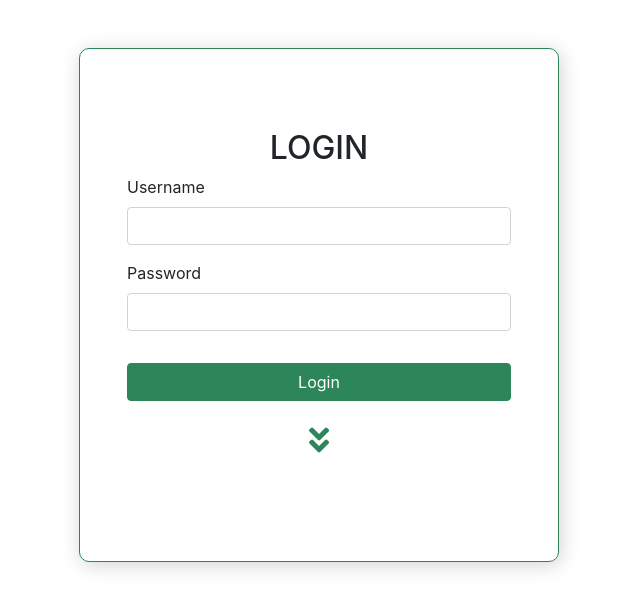
After one commit to jingyili2014/RateMyAnime, a PHP site: template templates/login.html.twig in a window 1280 px wide. The commit adds this page. Shown: the top 610 px of the page, without its empty margins (321-961 px from the left). Run offline with PHP 8.4, Linux system fonts and the light colour scheme; the template is opened without the code that fills it, so the values that code supplies are empty; some libraries are stand-ins or nearby versions.

Commit message:
login system added

```diff
--- /dev/null
+++ b/logout.php
@@ -0,0 +1,6 @@
+<?php
+
+session_start();
+session_destroy();
+
+header('location: index.php');
--- a/templates/index.html.twig
+++ b/templates/index.html.twig
@@ -82,7 +82,7 @@
         </li>
 
         <li class="nav-item ml-5">
-          <a class="nav-link text-white" href="#">
+          <a class="nav-link text-white" href="./login">
             <i class="fas fa-user"></i>
           </a>
         </li>
--- /dev/null
+++ b/templates/login.html.twig
@@ -0,0 +1,112 @@
+<!DOCTYPE html>
+<html>
+<head>
+    <link href="https://stackpath.bootstrapcdn.com/bootstrap/4.3.1/css/bootstrap.min.css" rel="stylesheet" integrity="sha384-ggOyR0iXCbMQv3Xipma34MD+dH/1fQ784/j6cY/iJTQUOhcWr7x9JvoRxT2MZw1T" crossorigin="anonymous">
+    <link rel="stylesheet" href="https://use.fontawesome.com/releases/v5.7.0/css/all.css" integrity="sha384-lZN37f5QGtY3VHgisS14W3ExzMWZxybE1SJSEsQp9S+oqd12jhcu+A56Ebc1zFSJ" crossorigin="anonymous">
+    <title>Login/Register</title>
+    <style>
+        .login-box {
+            border: 1px solid #2d8659;
+            border-radius: 10px;
+            padding: 2rem;
+            box-shadow: 2px 3px 20px lightgrey;
+            max-width: 30rem;
+
+        }
+
+        .login-box:hover {
+            box-shadow: 2px 3px 70px lightgrey;
+            transition: 0.7s;
+        }
+
+
+        .login-btn {
+            background-color: #2d8659;
+            border: 1px solid #2d8659;
+            color: white;
+            width: 100%;
+        }
+
+        .login-btn:hover {
+            background-color: transparent;
+            color: #2d8659;
+        }
+
+
+        #register-dropdown {
+            display: none;
+        }
+
+        .dropdown-btn {
+            color: #2d8659;
+            font-size: 2rem;
+        }
+
+        .dropdown-btn:hover {
+            cursor: pointer;
+        }
+
+
+        .register-btn {
+            background-color: #1aa3ff;
+            border: 1px solid #1aa3ff;
+            color: white;
+            width: 100%;
+        }
+
+        .register-btn:hover {
+            background-color: transparent;
+            color: #1aa3ff;
+        }
+
+
+    </style>
+</head>
+<body>
+    <div class="container">
+        <div class="row login-box mx-auto my-5">
+            <div class="col-md-12 mx-auto my-5">
+                <h2 class="text-center">LOGIN</h2>
+                <form action="validation.php">
+                    <div class="form-group">
+                        <label>Username</label>
+                        <input type="text" name="user" class="form-control" required>
+                    </div>
+                    <div class="form-group">
+                        <label>Password</label>
+                        <input type="password" name="pass" class="form-control" required>
+                    </div>
+                    <button type="submit" class="btn login-btn mt-3">Login</button>
+                </form>
+
+            <div class="py-3 px-3 text-center dropdown-btn" onclick="showRegister()">
+                <i class="fas fa-angle-double-down"></i>
+            </div>
+
+            <div id="register-dropdown">
+                <h2 class="mt-5 text-center">REGISTER</h2>
+                <form action="Registration.php">
+                    <div class="form-group">
+                        <label>Username</label>
+                        <input type="text" name="user" class="form-control" required>
+                    </div>
+                    <div class="form-group">
+                        <label>Password</label>
+                        <input type="password" name="pass" class="form-control" required>
+                    </div>
+                    <button type="submit" class="btn register-btn mt-3">Submit</button>
+                </form>
+            </div>
+        </div>
+
+    </div>
+
+
+<script>
+    function showRegister() {
+      document.getElementById("register-dropdown").style.display = "block";
+    }
+</script>
+
+</body>
+</html>
```
Also changed, not shown: login.php (added, +31 -0 lines), registration.php (added, +26 -0 lines), validation.php (added, +24 -0 lines), stats.php (deleted).
